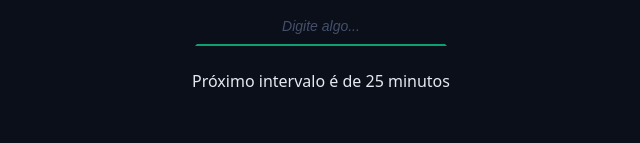
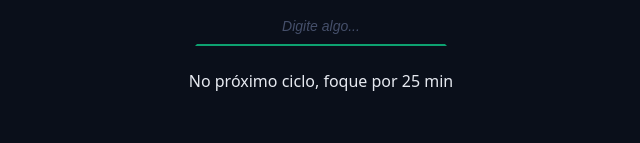
Before and after one commit to Matvops/pomodoro-chronos, a React (Vite) app: page / in a window 1280 px wide. Shown: the part 657-800 px from the top of the page, without its empty margins (319-959 px from the left). Built offline with nearby package versions, Linux system fonts and the light colour scheme.

Commit message:
Feat: Adiciona componente de dicas ao formulario

```diff
--- a/src/components/FormHome/index.tsx
+++ b/src/components/FormHome/index.tsx
@@ -9,6 +9,7 @@ import { TaskContext } from '../../contexts/TaskContext';
 import { getNextCycle } from '../../utils/getNextCycle';
 import { getNextCycleType } from '../../utils/getNextCycleType';
 import { TaskActionTypes } from '../../contexts/TaskContext/taskActions';
+import { TipsForCycles } from '../TipsForCycles';
 
 
 export function FormHome() {
@@ -22,11 +23,11 @@ export function FormHome() {
   function handleSubmit(event: FormEvent) {
     event.preventDefault();
 
-    if(!taskName) return;
+    if (!taskName) return;
 
     const taskNameClean = taskName.trim();
 
-    if(!taskNameClean) {
+    if (!taskNameClean) {
       alert('Digite a task')
       return;
     }
@@ -67,7 +68,9 @@ export function FormHome() {
       </div>
 
       <div className={style.formRow}>
-        <p>Próximo intervalo é de {task.config[nextCycleType]} minutos</p>
+        <TipsForCycles
+          nextCycleType={nextCycleType}
+        />
       </div>
 
       {task.currentCycle > 0 && (
@@ -85,7 +88,7 @@ export function FormHome() {
             title='Iniciar tarefa'
             type='submit'
           >
-            <PlayCircleIcon/>
+            <PlayCircleIcon />
           </ButtonDefault>
         ) :
           (
```
Lines whose indentation alone changed are shown as unchanged.
